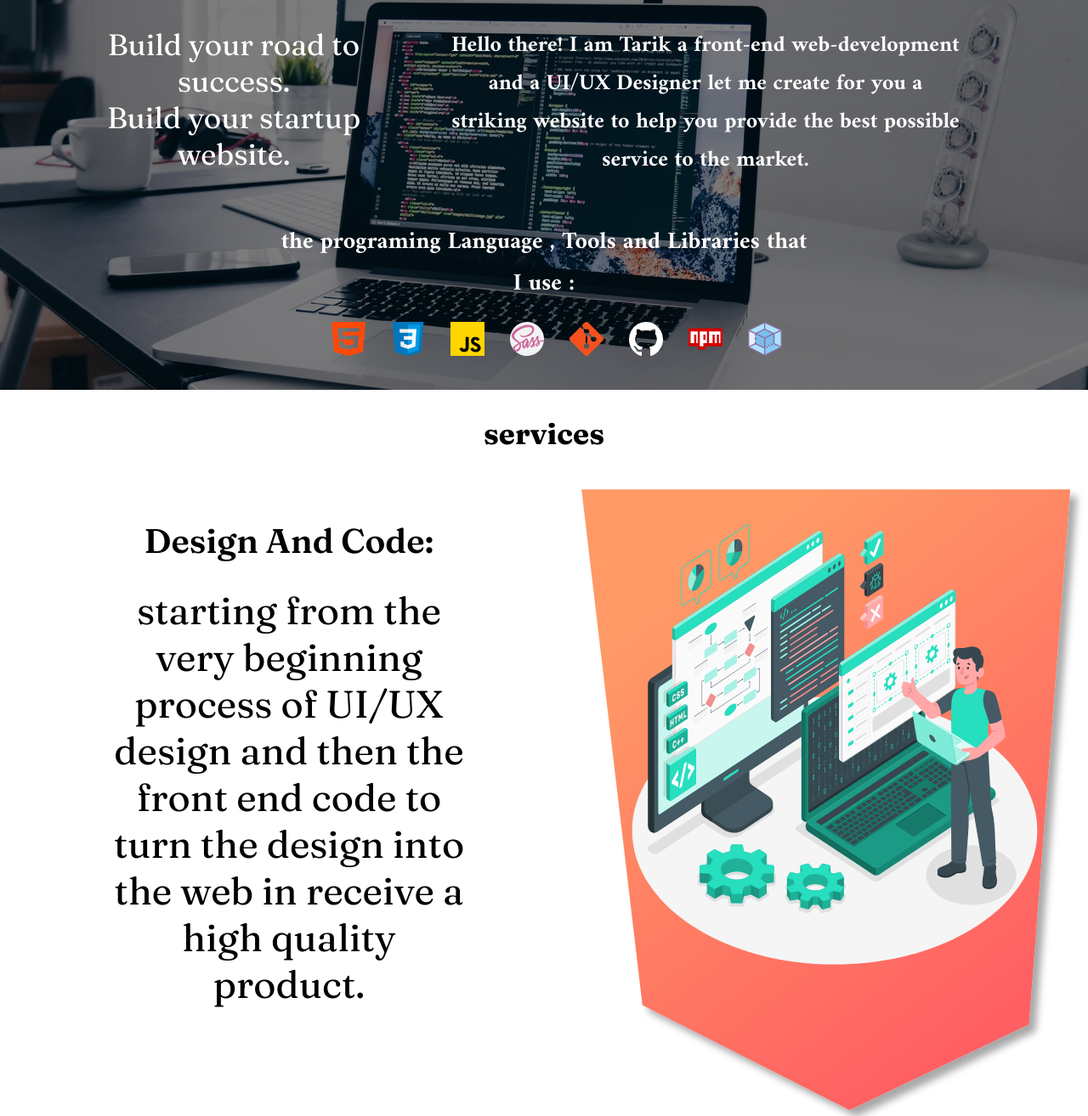
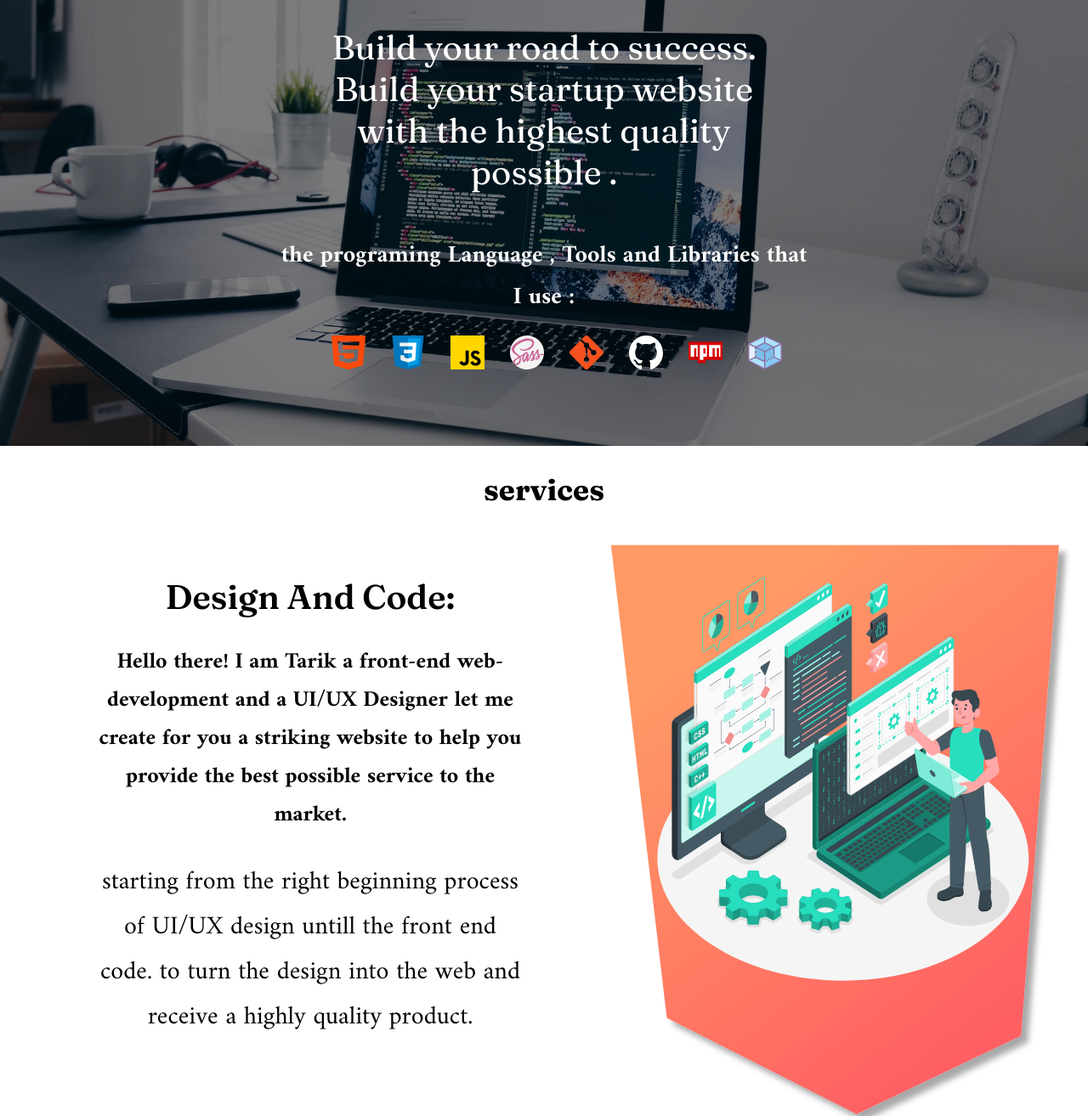
Before and after one commit to tarikarbab2/tarikarbab2.github.io, a website: page index.html in a window 1280 px wide. Shown: the part 180-1494 px from the top of the page at 85% size. Drawn offline with Linux system fonts and the light colour scheme.

Commit message:
third edition!

```diff
--- a/index.html
+++ b/index.html
@@ -11,8 +11,8 @@
 <link rel="stylesheet" href="./css/main.css">
 </head>
 <body>
-    <nav class="nav ">
-        <div class="nav__logo">
+    <nav class="nav nav-transparent ">
+        <div class="nav__logo ">
             <h1 class="logo-icon">tarik</h1>
         </div>
         <ul class="nav__items">
@@ -25,11 +25,10 @@
 
       <header class="header">
         <div class="emty">&nbsp;</div>
-        <div class="header__introudction"><h1 class="header__main">Build your road to <br>
+        <div class="header__introudction"><h1 class="header__main">Build your road to
         success. <br>
-       Build your startup website.</h1>
-    <h3 class="header__sub">Hello there! I am Tarik a front-end web-development <br>and a UI/UX Designer let
-         me create for you a<br> striking website to help you provide the best possible service to the market. </h3>
+       Build your startup website <span>with the  highest quality possible</span>   .</h1>
+
 
     </div>
     <div class="header__lang">
@@ -53,10 +52,15 @@
             <div class="service__container">
                 <div class="service__text">
                    <h4 class="service__header-secondery">Design And Code: </h4>
-                   <p class="service__parg">starting from the very beginning process of  UI/UX design
-                       and then the front end code to turn the design
-                       into the web in receive a high quality product.
+
+                   <h3 class="service__sub">Hello there! I am Tarik a front-end web-development and a UI/UX Designer let
+                    me create for you a striking website to help you provide the best possible service to the market. </h3>
+
+                   <p class="service__parg">starting from the right beginning process of  UI/UX design
+                        untill the front end code.  to turn the design
+                       into the web and receive a  highly quality product.
                 </p>
+
                 </div>
                 <img src="./img/service.svg" alt="" class="service__icon">
             </div>
--- a/sass/_component.scss
+++ b/sass/_component.scss
@@ -212,8 +212,9 @@
 .nav-colored{
   background-color: #000000;
   @include responed(small-tablet){
+    background-color: transparent;
   }
-  background-color: transparent;
+
 }
 .nav-transparent{
   background-color: transparent;
--- a/sass/_layout.scss
+++ b/sass/_layout.scss
@@ -28,32 +28,27 @@
     }
     &__main{
         font-family: 'Fraunces',serif;
-        font-size: 3.5rem;
+        font-size: 4rem;
         display: inline-block;
-        width: 30rem;
-        font-weight: 400;
+        width: 50rem;
+        font-weight: 300;
+        text-align: start;
         text-align: center;
-        margin-right: 8rem;
+
         @include responed(small-tablet){
          margin-right: 0;
          margin-bottom: 2rem;
+         width: 35rem;
+         & span{
+             display: none;
+         }
 
         }
 
     }
-    &__sub{
-        font-size: 2.6rem;
-        font-family: 'Amiri',serif;
-        width: 65rem;
-        text-align: center;
-        font-family: 700;
-        @include responed(small-tablet){
-          display: none;
 
 
-           }
 
-    }
     &__lang{
 
         color: #ffffff;
@@ -90,6 +85,7 @@
         margin-left: 3rem;
         width: 4rem;
         height: 4rem;
+        margin-bottom: 5rem;
 
         @include responed(phone){
            width: 4rem;
@@ -177,25 +173,38 @@
     }
  }
  &__parg{
-    font-size: 4.5rem;
-    font-weight: 400;
-     display: inline-block;
-     width: 42rem;
-
-     text-align: center;
-     font-family: 'Fraunces',serif;
+    font-size: 3rem;
+    font-family: 'Amiri',serif;
+    width: 50rem;
+    text-align: center;
+    font-family: 700;
      @include responed(tablet-landscape){
         font-size: 2.2rem;
     }
     @include responed(tablet-port){
       font-size: 2.5rem;
-
+        width: 35rem;
 
 
     }
  }
+ &__sub{
+    font-size: 2.6rem;
+    font-family: 'Amiri',serif;
+    width: 50rem;
+
+    text-align: center;
+    font-family: 700;
+    margin-bottom: 3rem;
+    @include responed(small-tablet){
+       font-size: 2.2rem;
+       width: 30rem;
+
+
+       }
+    }
  &__icon{
-     width: 60rem;
+     width: 55rem;
      @include responed(tablet-landscape){
          width: 40rem;
      }
```
Also changed, not shown: css/main.css.
